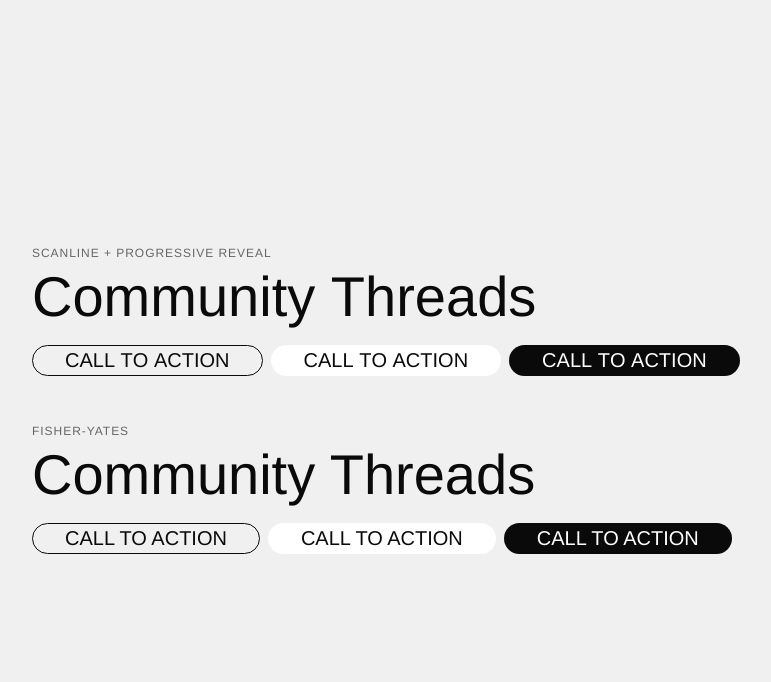
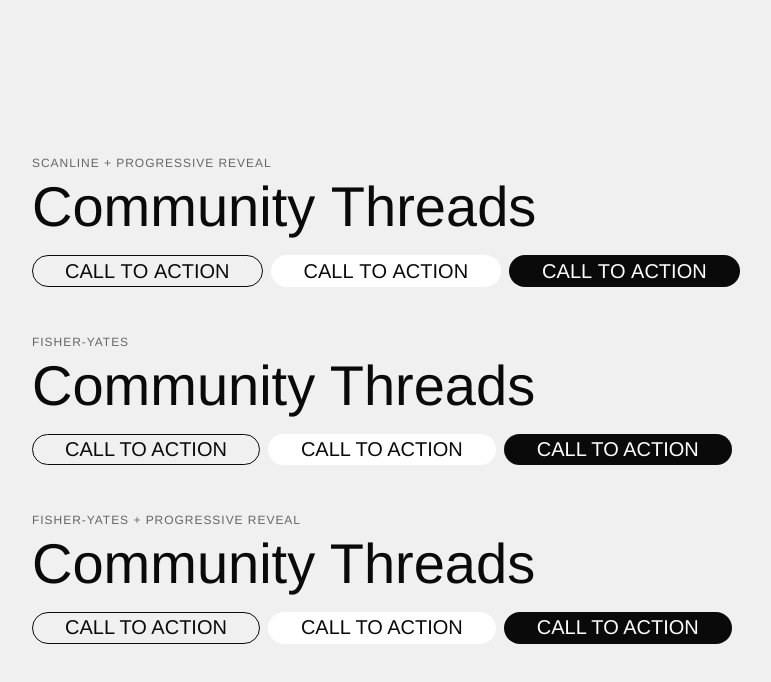
Before and after one commit to yannick-valentin/mwtm-playground, a plain HTML site: page text-animations/final.html in a window 1280 px wide. Shown: the whole page, without its empty margins (16-787 px from the left). Drawn offline with nearby package versions, Linux system fonts and the light colour scheme; a web font is replaced by a local one.

Commit message:
Add animation #2 to summary

```diff
--- a/text-animations/final.html
+++ b/text-animations/final.html
@@ -30,6 +30,16 @@
         <button class="pill-btn black" data-hover-shuffle-full>CALL TO ACTION</button>
       </div>
     </div>
+    <div>
+      <div class="row-label">Fisher-Yates + progressive reveal</div>
+
+      <div class="title" data-hover-shuffle>Community Threads</div>
+      <div class="btns-row">
+        <button class="pill-btn" data-hover-shuffle>CALL TO ACTION</button>
+        <button class="pill-btn white" data-hover-shuffle>CALL TO ACTION</button>
+        <button class="pill-btn black" data-hover-shuffle>CALL TO ACTION</button>
+      </div>
+    </div>
   </div>
 
   <script src="assets/script.js"></script>
```
